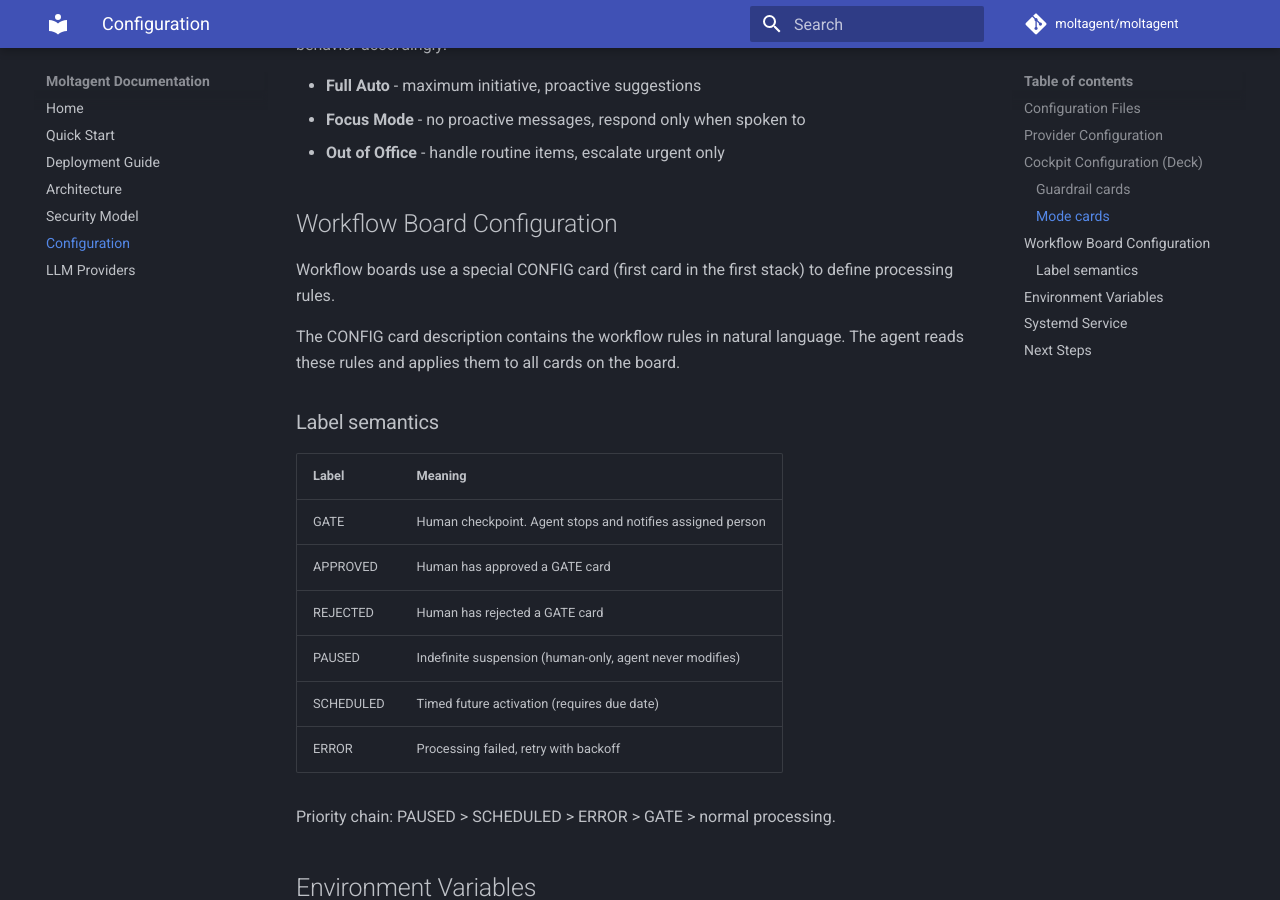
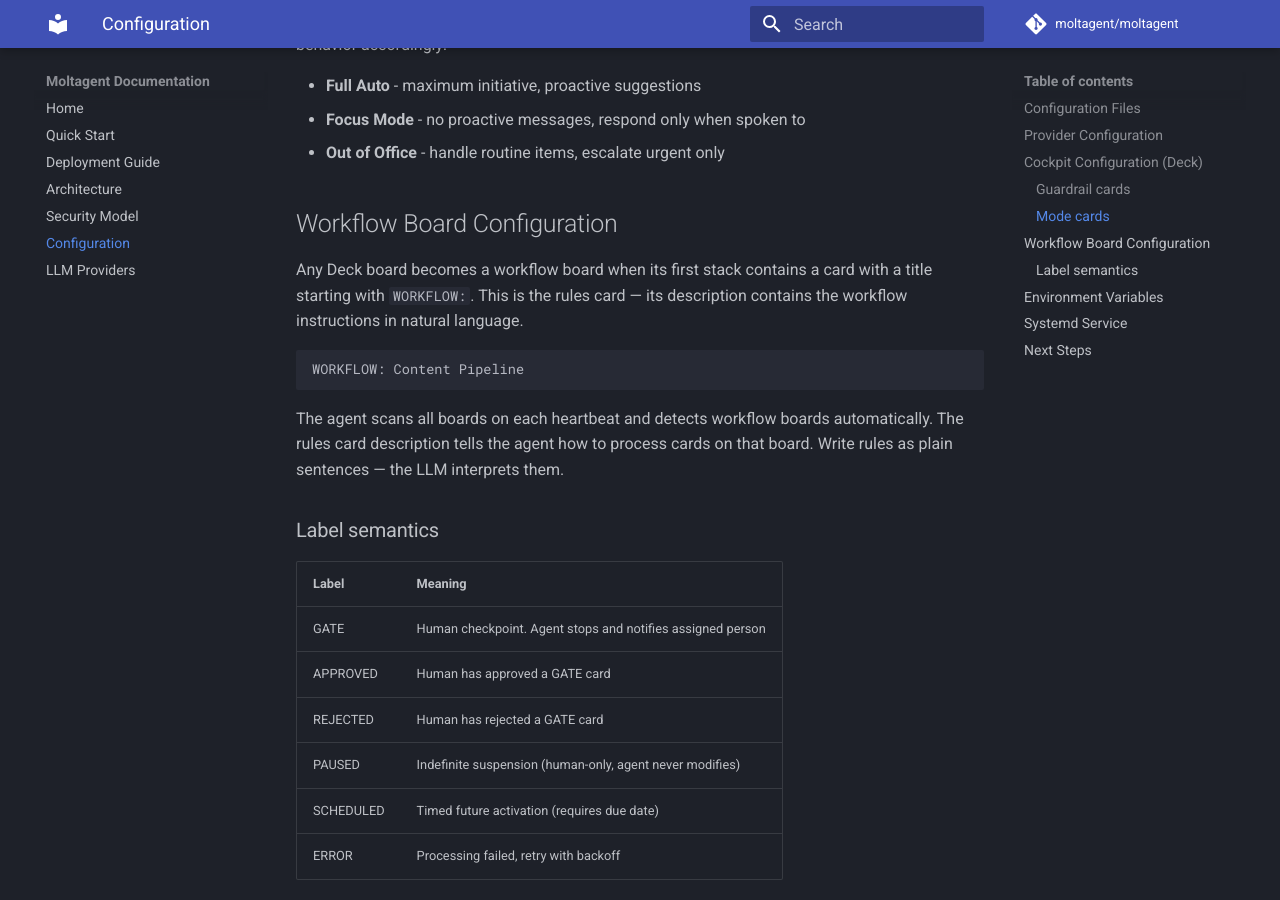
Before and after one commit to moltagent/moltagent, an MkDocs documentation site: the page built from docs/configuration.md, in a window 1280 px wide and 900 px high, scrolled down 2667 px. Built offline with MkDocs 1.6.1 and Material for MkDocs 9.7.7, drawn with Linux system fonts in a browser that asks for light colours; comment, search, counter and statistics services are not loaded.

Commit message:
docs: fix workflow board detection — WORKFLOW: card title, not CONFIG
The docs incorrectly described a "CONFIG card" as the workflow trigger.
The actual mechanism is a card title starting with "WORKFLOW:" in the
first stack, detected by WorkflowBoardDetector on each heartbeat.

Co-authored-by: moltagent <github@moltagent.cloud>
Co-Authored-By: Claude Opus 4.6 (1M context) <noreply@anthropic.com>

````diff
--- a/docs/configuration.md
+++ b/docs/configuration.md
@@ -112,9 +112,13 @@ Label the active mode card with ⚙️★. The agent reads this label on heartbe
 
 ## Workflow Board Configuration
 
-Workflow boards use a special CONFIG card (first card in the first stack) to define processing rules.
+Any Deck board becomes a workflow board when its first stack contains a card with a title starting with `WORKFLOW:`. This is the rules card — its description contains the workflow instructions in natural language.
 
-The CONFIG card description contains the workflow rules in natural language. The agent reads these rules and applies them to all cards on the board.
+```
+WORKFLOW: Content Pipeline
+```
+
+The agent scans all boards on each heartbeat and detects workflow boards automatically. The rules card description tells the agent how to process cards on that board. Write rules as plain sentences — the LLM interprets them.
 
 ### Label semantics
 
````
